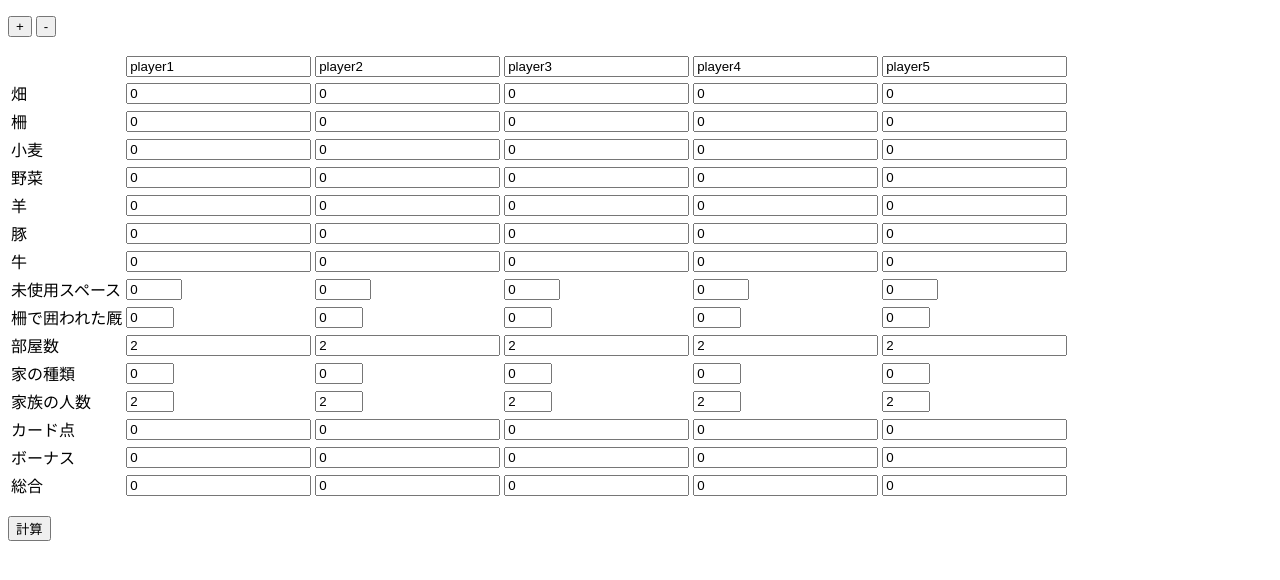
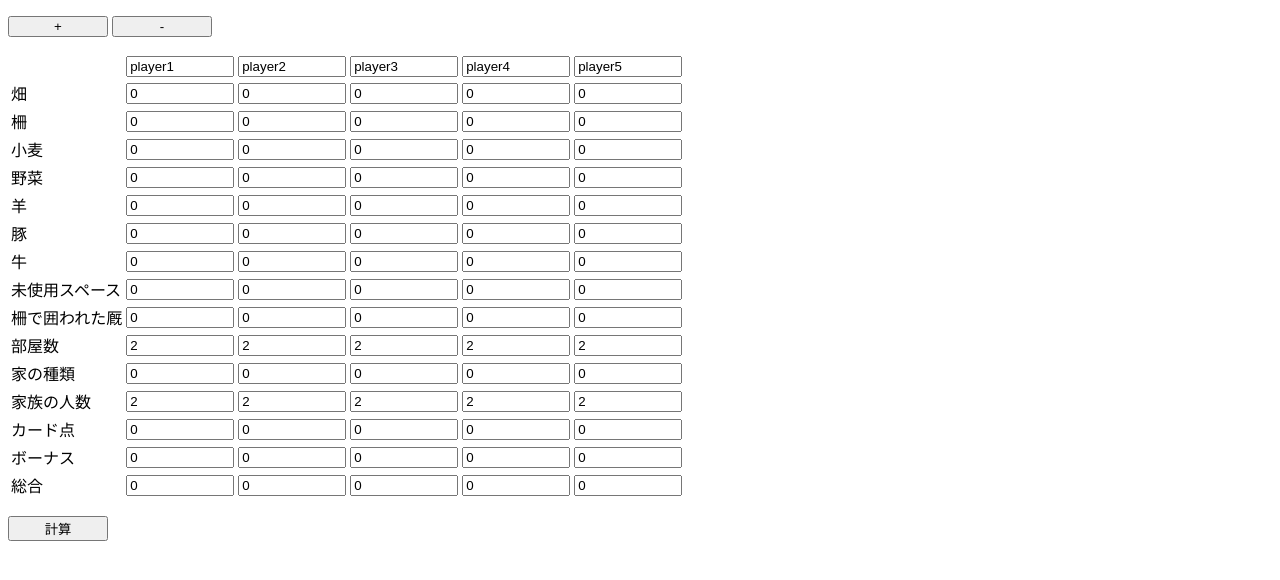
Before and after one commit to ided066/ided066.github.io, a plain HTML site: page agricola/index.html in a window 1280 px wide. Drawn offline with Linux system fonts and the light colour scheme.

Commit message:
幅調整

```diff
--- a/agricola/index.html
+++ b/agricola/index.html
@@ -3,6 +3,11 @@
 <head>
 <meta charset="UTF-8">
 <title>HTML5サンプル</title>
+<style type="text/css">
+input {
+        width: 100px;
+}
+</style>
 </head>
 <body>
 <p>
```
